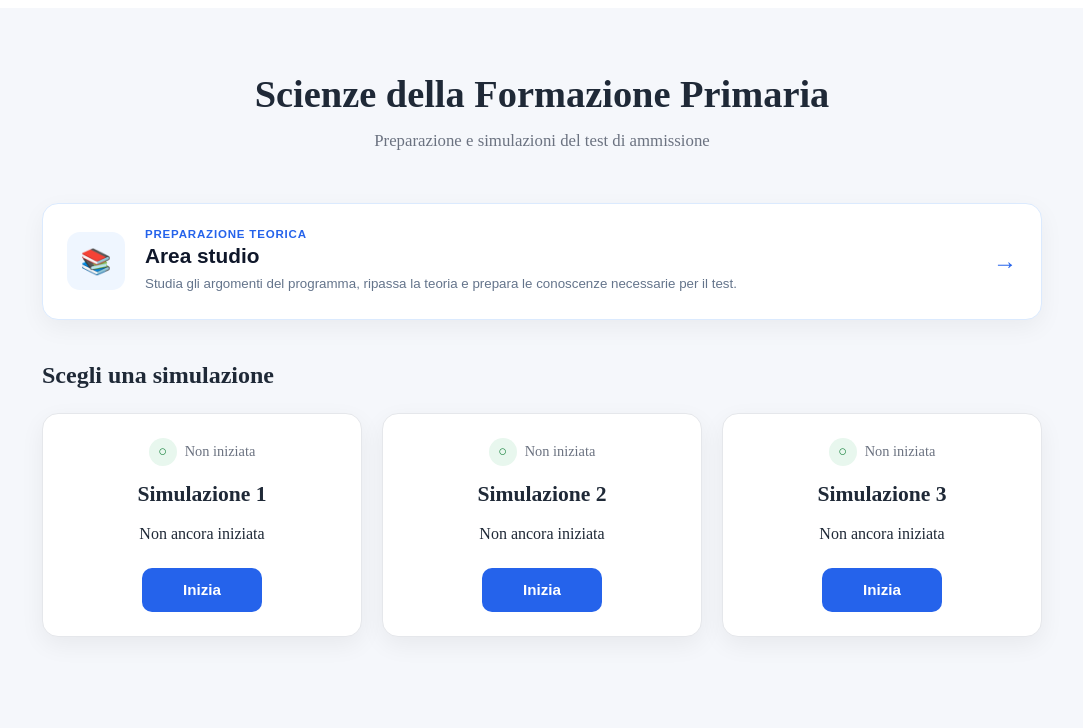
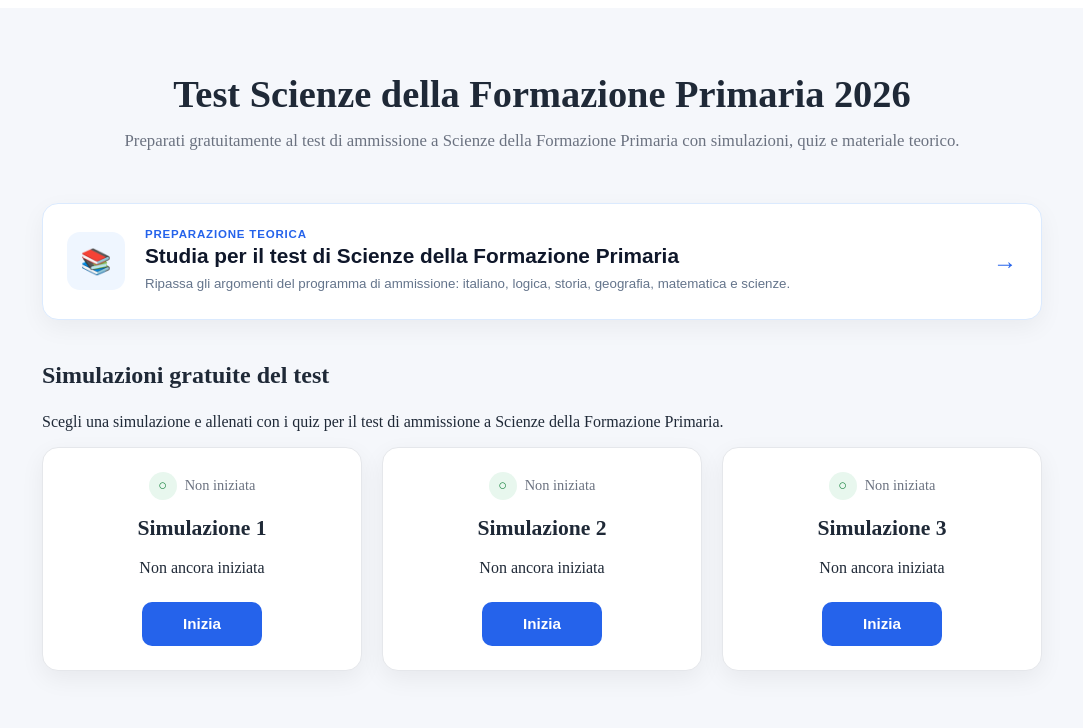
Before and after one commit to DamianoCelesti/formazione-primaria-test, a React (Vite) app: page / in a window 1280 px wide. Shown: the top 728 px of the page, without its empty margins (98-1181 px from the left). Built offline with nearby package versions, Linux system fonts and the light colour scheme.

Commit message:
git commit -m "Migliora SEO homepage"

```diff
--- a/src/pages/HomePage.jsx
+++ b/src/pages/HomePage.jsx
@@ -12,16 +12,20 @@ function HomePage({
         <main className="home-page">
             <header className="home-header">
                 <h1>
-                    Scienze della Formazione Primaria
+                    Test Scienze della Formazione Primaria 2026
                 </h1>
 
                 <p>
-                    Preparazione e simulazioni del
-                    test di ammissione
+                    Preparati gratuitamente al test di ammissione
+                    a Scienze della Formazione Primaria con
+                    simulazioni, quiz e materiale teorico.
                 </p>
             </header>
 
-            <section className="home-study-section">
+            <section
+                className="home-study-section"
+                aria-labelledby="study-title"
+            >
                 <button
                     type="button"
                     className="home-study-card"
@@ -36,24 +40,40 @@ function HomePage({
                             Preparazione teorica
                         </span>
 
-                        <h2>Area studio</h2>
+                        <h2 id="study-title">
+                            Studia per il test di Scienze della Formazione Primaria
+                        </h2>
 
                         <p>
-                            Studia gli argomenti del
-                            programma, ripassa la teoria
-                            e prepara le conoscenze
-                            necessarie per il test.
+                            Ripassa gli argomenti del programma
+                            di ammissione: italiano, logica,
+                            storia, geografia, matematica e
+                            scienze.
                         </p>
                     </div>
 
-                    <span className="home-study-card__arrow">
+                    <span
+                        className="home-study-card__arrow"
+                        aria-hidden="true"
+                    >
                         →
                     </span>
                 </button>
             </section>
 
-            <section className="simulations-section">
-                <h2>Scegli una simulazione</h2>
+            <section
+                className="simulations-section"
+                aria-labelledby="simulations-title"
+            >
+                <h2 id="simulations-title">
+                    Simulazioni gratuite del test
+                </h2>
+
+                <p>
+                    Scegli una simulazione e allenati con i quiz
+                    per il test di ammissione a Scienze della
+                    Formazione Primaria.
+                </p>
 
                 <div className="simulation-grid">
                     {simulations.map((simulation) => {
@@ -77,14 +97,12 @@ function HomePage({
                         const answeredCount =
                             progress
                                 ? Object.keys(
-                                    progress.answers ??
-                                    {},
+                                    progress.answers ?? {},
                                 ).length
                                 : 0;
 
                         let statusSymbol = "○";
-                        let statusText =
-                            "Non iniziata";
+                        let statusText = "Non iniziata";
 
                         if (isInProgress) {
                             statusSymbol = "◐";
@@ -120,13 +138,9 @@ function HomePage({
                                     <p>
                                         Punteggio:{" "}
                                         <strong>
-                                            {
-                                                completed.score
-                                            }
+                                            {completed.score}
                                             /
-                                            {
-                                                completed.total
-                                            }
+                                            {completed.total}
                                         </strong>
                                     </p>
                                 )}
@@ -135,13 +149,9 @@ function HomePage({
                                     <p>
                                         Risposte date:{" "}
                                         <strong>
-                                            {
-                                                answeredCount
-                                            }
+                                            {answeredCount}
                                             /
-                                            {
-                                                progress.total
-                                            }
+                                            {progress.total}
                                         </strong>
                                     </p>
                                 )}
@@ -149,8 +159,7 @@ function HomePage({
                                 {!isCompleted &&
                                     !isInProgress && (
                                         <p>
-                                            Non ancora
-                                            iniziata
+                                            Non ancora iniziata
                                         </p>
                                     )}
 
```
